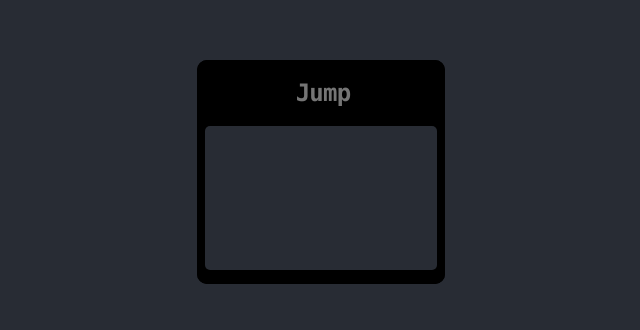
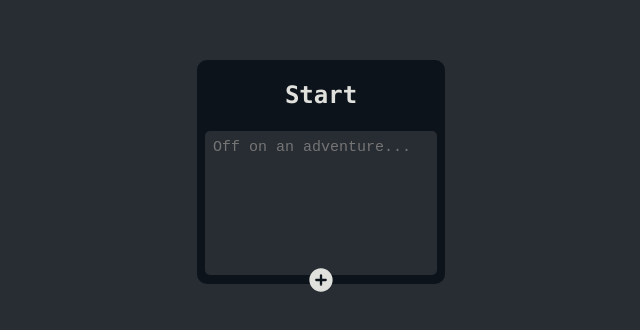
Before and after one commit to jacobcjohnston/TexBox, a React (Create React App) app: page / in a window 1280 px wide. Shown: the part 340-670 px from the top of the page, without its empty margins (443-1083 px from the left). Built offline with nearby package versions, Linux system fonts and the light colour scheme.

Commit message:
Created an Action Class, implemented children creation, line positiong, and worked on the color scheme

```diff
--- /dev/null
+++ b/src/Action.js
@@ -0,0 +1,6 @@
+export default class Action {
+    constructor(action, result) {
+        this.action = action;
+        this.result = result;
+    }
+}
--- a/src/App.css
+++ b/src/App.css
@@ -1,5 +1,16 @@
+:root {
+  --metal:#282C33;
+  --navy:#1B263B;
+  --dark:#0d1b2a;
+  --cream:#E0E1DD;
+  --paleBlue:#415A77;
+  --blue:#415a77;
+  --superDark:#0D131A;
+}
+
 .App {
   text-align: center;
+  background-color: var(--metal);
 }
 
 .App-logo {
@@ -8,24 +19,26 @@
 }
 
 .App-header {
-  background-color: #282c34;
+  background-color: var(--metal);
   min-height: 100vh;
   display: flex;
   flex-direction: column;
   align-items: center;
   justify-content: center;
   font-size: calc(1px + 1.6vmin);
-  color: white;
+  color: var(--cream);
 }
 
 
 .Node {
-  background-color: black;
+  background-color: var(--superDark);
   border-radius: 10px;
   width:31vmin;
   height:28vmin;
   position:absolute;
 }
+
+
 
 .Action {
   width:31vmin;
@@ -34,7 +47,7 @@
   border:none;
   font-size:3vmin;
   text-align: center;
-  color:white;
+  color:var(--cream);
   font-family: source-code-pro, Menlo, Monaco, Consolas, 'Courier New',
     monospace;
   letter-spacing: -0.1vmin;
@@ -58,24 +71,33 @@ textarea {
   border-radius: 5px;
   font-size: 15px;
   padding:1vmin;
-  background-color: #282c34;
-  color:white;
+  background-color:var(--metal);
+  color:var(--cream);
   border:none;
 }
 
 
+.Plus {
+  position: relative;
+  top:-1.5vmin;
+  width:3.5vmin;
+  height:3.5vmin;
+}
+
+
+
 .Line {
-  background-color: red;
+  background-color: var(--cream);
   border-radius: 4px;
   position: fixed;
-
+  z-index:-10;
 }
 
 .Horizontal {
-  height:9px;
+  height:7px;
 }
 .Vertical {
-  width:9px;
+  width:7px;
 }
 
 
--- a/src/App.js
+++ b/src/App.js
@@ -1,43 +1,7 @@
 import './App.css';
 import Root from './Root';
-import Node from './NodeComp';
 import {MapProvider } from './MapContext';
 
-
-
-
-function Line ({startPos, endPos}) {
-  const width = Math.abs(startPos[0] - endPos[0]);
-  const height = Math.abs(startPos[1] - endPos[1]);
-
-
-
-  return (
-    <div>
-      <div className="Line Horizontal" style = {
-        {
-          width:width+6,
-          left:Math.min(startPos[0], endPos[0]),
-          top:height/2 + startPos[1],
-        }
-      }></div>
-      <div className="Line Vertical" style = {
-        {
-          height:height/2+6,
-          left:startPos[0],
-          top:startPos[1],
-        }
-      }></div>
-      <div className="Line Vertical" style = {
-        {
-          height:height/2,
-          left:endPos[0],
-          top:height/2 + startPos[1],
-        }
-      }></div>
-    </div>
-  );
-}
 
 
 function App() {
@@ -60,7 +24,6 @@ function App() {
       <header className="App-header">
         <MapProvider>
           <Root/>
-          <Node action={"Jump"}/>
         </MapProvider>
       </header>
     </div>
--- a/src/NodeComp.js
+++ b/src/NodeComp.js
@@ -1,8 +1,55 @@
-import {useState } from 'react';
+import {useState, useContext, useRef} from 'react';
 import Draggable from "react-draggable";
+import logo from "./logo.svg";
 
-export default function Node({action, result, position=[0, 0]}) {
+import { MapContext } from './MapContext';
 
+import Action from './Action';
+
+
+
+
+function Line ({startPos, endPos}) {
+    const width = Math.abs(startPos[0] - endPos[0]);
+    const height = Math.abs(startPos[1] - endPos[1]);
+
+
+
+    return (
+      <div>
+        <div className="Line Horizontal" style = {
+          {
+            width:width+6,
+            left:Math.min(startPos[0], endPos[0]),
+            top:height/2 + startPos[1],
+          }
+        }></div>
+        <div className="Line Vertical" style = {
+          {
+            height:height/2+6,
+            left:startPos[0],
+            top:startPos[1],
+          }
+        }></div>
+        <div className="Line Vertical" style = {
+          {
+            height:height/2,
+            left:endPos[0],
+            top:height/2 + startPos[1],
+          }
+        }></div>
+      </div>
+    );
+  }
+
+
+
+
+
+export default function Node({id, action, result="...", parentPos,
+    position=[0, 0]}) {
+
+    /* --------- Handle Position ---------*/
     const [pos, setPos] = useState(position);
 
     const trackDrag = (e, ui) => {
@@ -13,12 +60,47 @@ export default function Node({action, result, position=[0, 0]}) {
       );
     }
 
-    const [actionText, setActionText] = useState(action);
-    const [resultText, setResultText] = useState(action);
 
 
-    const storeAction = (e) => {setActionText(e.target.value); console.log(actionText)}
-    const storeResult = (e) => {setResultText(e.target.value); console.log(resultText)}
+    /* ----------------- Handle Map Context ------------*/
+
+    const {map, setMap} = useContext(MapContext);
+
+
+    const updateMap = (actionAndResultText) => {
+        setMap({
+            ...map,
+            [id]:actionAndResultText.current,
+        });
+        console.log(map);
+    }
+
+
+
+    /* Handle Text ---------------*/
+
+    const actionAndResultText = useRef(new Action(action, result));
+
+
+    const storeAction = (e) => {
+        actionAndResultText.current.action = (e.target.value);
+        updateMap(actionAndResultText);
+    }
+
+    const storeResult = (e) => {
+        actionAndResultText.current.result = (e.target.value);
+        updateMap(actionAndResultText);
+    }
+
+
+    /* Handle Children ------------------------ */
+
+    const [childList, setChildList] = useState([]);
+
+
+    const addChild = () => {
+        setChildList(childList.concat([childList.length]))
+    }
 
 
 
@@ -32,9 +114,19 @@ export default function Node({action, result, position=[0, 0]}) {
             <div className='Node'>
               <input className="Action" placeholder={action} onChange={storeAction}></input>
               <textarea placeholder={result} onChange={storeResult}></textarea>
+              <img src={logo} className='Plus' alt="logo" onClick = {addChild}/>
+              <Line startPos={[parentPos[0] - pos[0]+145, parentPos[1]-pos[1]+275]} endPos={[145, 10]}/>
             </div>
           </div>
         </Draggable>
+        {
+            childList.map((x) => <Node
+            key={x}
+            id={`${id}_${x}`}
+            action={`Action${x+1}`}
+            parentPos = {pos}
+            position = {[pos[0]+300, pos[1]+300]}/>)
+        }
       </div>
     );
   }
--- a/src/Root.js
+++ b/src/Root.js
@@ -1,14 +1,14 @@
 import {useContext, useState } from 'react';
 import Draggable from "react-draggable";
-
 import {MapContext} from './MapContext';
 
+import Node from './NodeComp';
+import logo from "./logo.svg";
+
+import Action from './Action';
 
 export default function Root({action="Start", result="Off on an adventure...", position=[0, 0]}) {
-
-    const {map, setMap} = useContext(MapContext);
-
-
+    /*  --------------------- Hande Position -------------- */
     const [pos, setPos] = useState(position);
 
     const trackDrag = (e, ui) => {
@@ -19,18 +19,28 @@ export default function Root({action="Start", result="Off on an adventure...", p
       );
     }
 
-    const [resultText, setResultText] = useState(action);
-    const storeResult = (e) => {
-        setResultText(e.target.value);
+
+    /* ----------------- Handle Map Context ------------*/
+
+    const {map, setMap} = useContext(MapContext);
+    //const [resultText, setResultText] = useState("");
+    const updateMap = (e) => {
+        //setResultText(e.target.value);
         setMap({
             ...map,
-            "_START":resultText,
+            "_0":new Action("Start", e.target.value),
         });
         console.log(map);
     }
 
+    /* Handle Children ------------------------ */
+
+    const [childList, setChildList] = useState([]);
 
 
+    const addChild = () => {
+        setChildList(childList.concat([childList.length]))
+    }
 
     return (
         <div>
@@ -40,11 +50,15 @@ export default function Root({action="Start", result="Off on an adventure...", p
             >
             <div>
                 <div className='Node'>
-                <div  className='Start' ><h4>Start</h4></div>
-                <textarea placeholder={result} onChange={storeResult}></textarea>
+                    <div  className='Start' ><h4>Start</h4></div>
+                    <textarea placeholder={result} onChange={updateMap}></textarea>
+                <img src={logo} className='Plus' alt="logo" onClick={addChild}/>
                 </div>
             </div>
             </Draggable>
+            {
+                childList.map((x) => <Node key={x} id={`_0_${x}`} action={`Action${x+1}`} parentPos = {pos}/>)
+            }
         </div>
     );
   }
```
Also changed, not shown: src/logo.svg.
